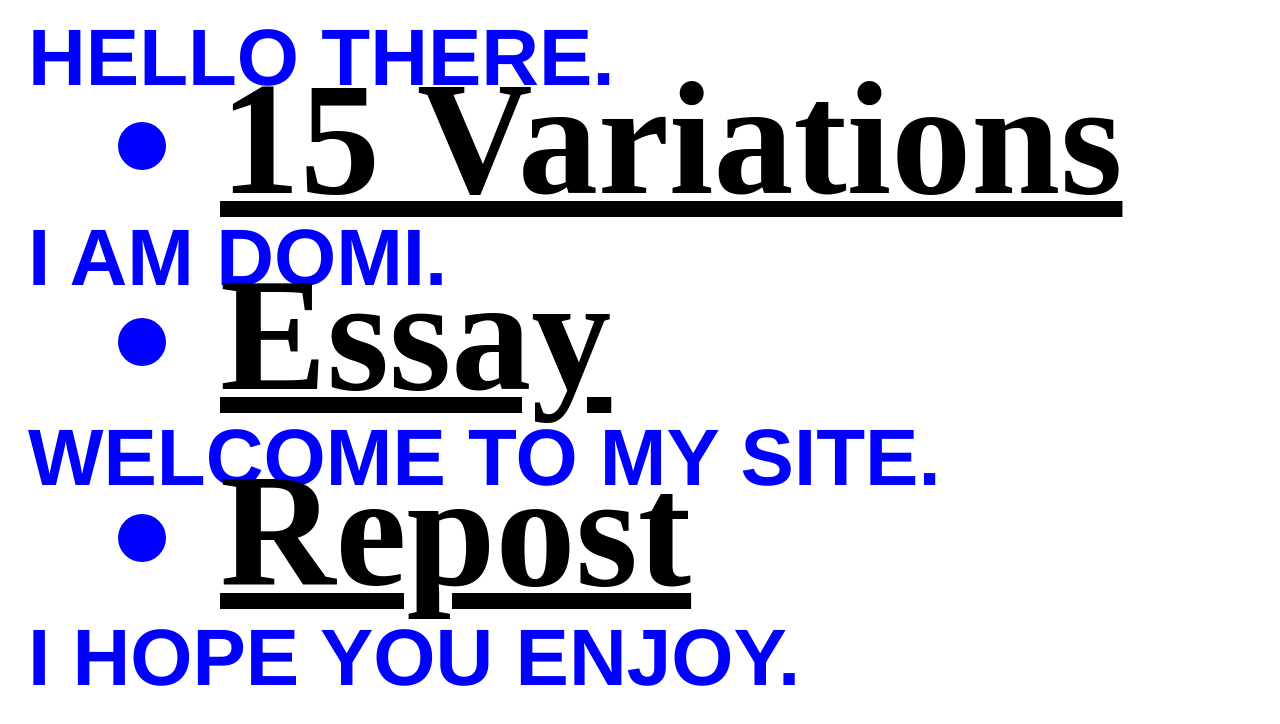
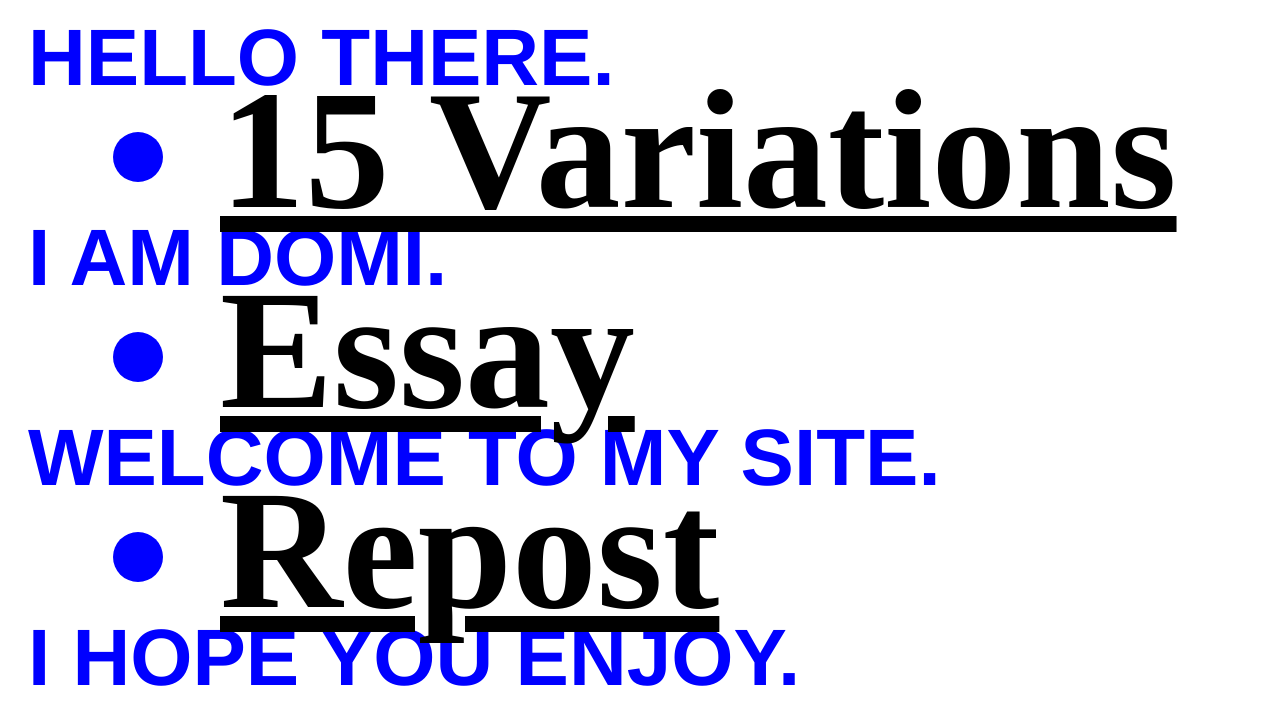
Before and after one commit to DominiqueVine/dominiquevine.github.io, a plain HTML site: page index.html in a window 1280 px wide. Drawn offline with Linux system fonts and the light colour scheme.

Commit message:
fixing line height

```diff
--- a/index.html
+++ b/index.html
@@ -27,10 +27,10 @@ img{
 }
 
 h2{
-	font-size:1000%;
+	font-size:1060%;
 	color:blue;
 	margin-left:-20px;
-  line-height: 98px;
+  line-height: 100px;
   margin-top:-40px;
 }
 
```
